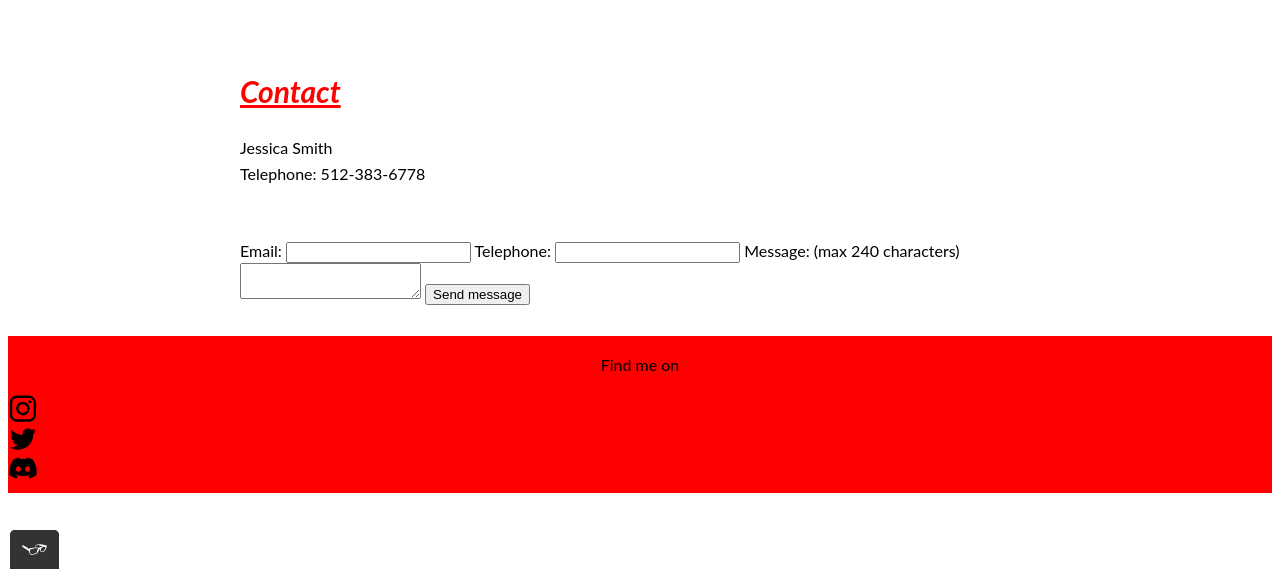
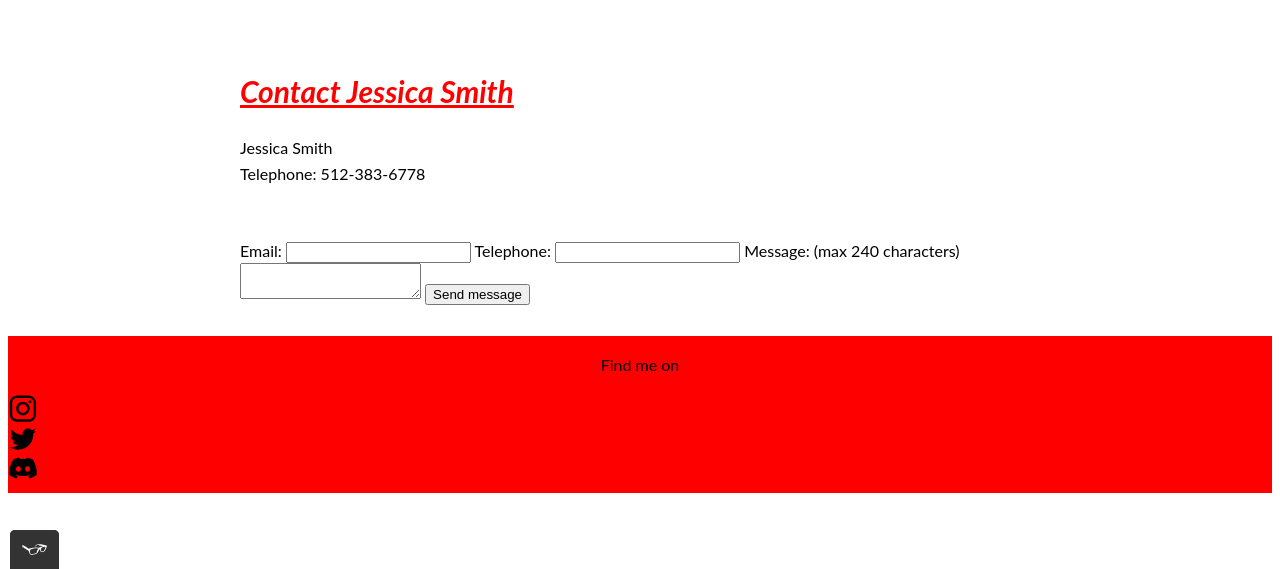
Before and after one commit to Jessi3283/portfolio-website, a plain HTML site: page contact.html in a window 1280 px wide. Shown: the part 231-800 px from the top of the page. Drawn offline with Linux system fonts and the light colour scheme.

Commit message:
Update contact.html
Updated contact title

```diff
--- a/contact.html
+++ b/contact.html
@@ -28,7 +28,7 @@
 <main>
   <div class="profile">
     <div>
-    <h1>Contact</h1>
+    <h1>Contact Jessica Smith</h1>
   </div>
   <div>
       Jessica Smith <br>
```
